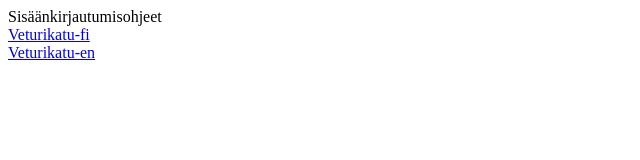
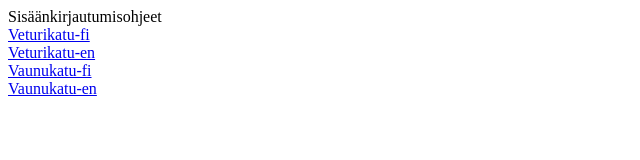
Before and after one commit to dnrznvst/hosted, a plain HTML site: page index.html in a window 1280 px wide. Shown: the whole page, without its empty margins (0-640 px from the left). Drawn offline with Linux system fonts and the light colour scheme.

Commit message:
Update index.html

```diff
--- a/index.html
+++ b/index.html
@@ -4,4 +4,6 @@
   <div>Sisäänkirjautumisohjeet</div>
   <div></div><a href="https://dnrznvst.github.io/hosted/check-in-guides/veturikatu-check-in-guide-fi.pdf">Veturikatu-fi</a></div>
   <div></div><a href="https://dnrznvst.github.io/hosted/check-in-guides/veturikatu-check-in-guide-en.pdf">Veturikatu-en</a></div>
+  <div></div><a href="https://dnrznvst.github.io/hosted/check-in-guides/vaunukatu-check-in-guide-fi.pdf">Vaunukatu-fi</a></div>
+  <div></div><a href="https://dnrznvst.github.io/hosted/check-in-guides/vaunukatu-check-in-guide-en.pdf">Vaunukatu-en</a></div>
 </html>
```
